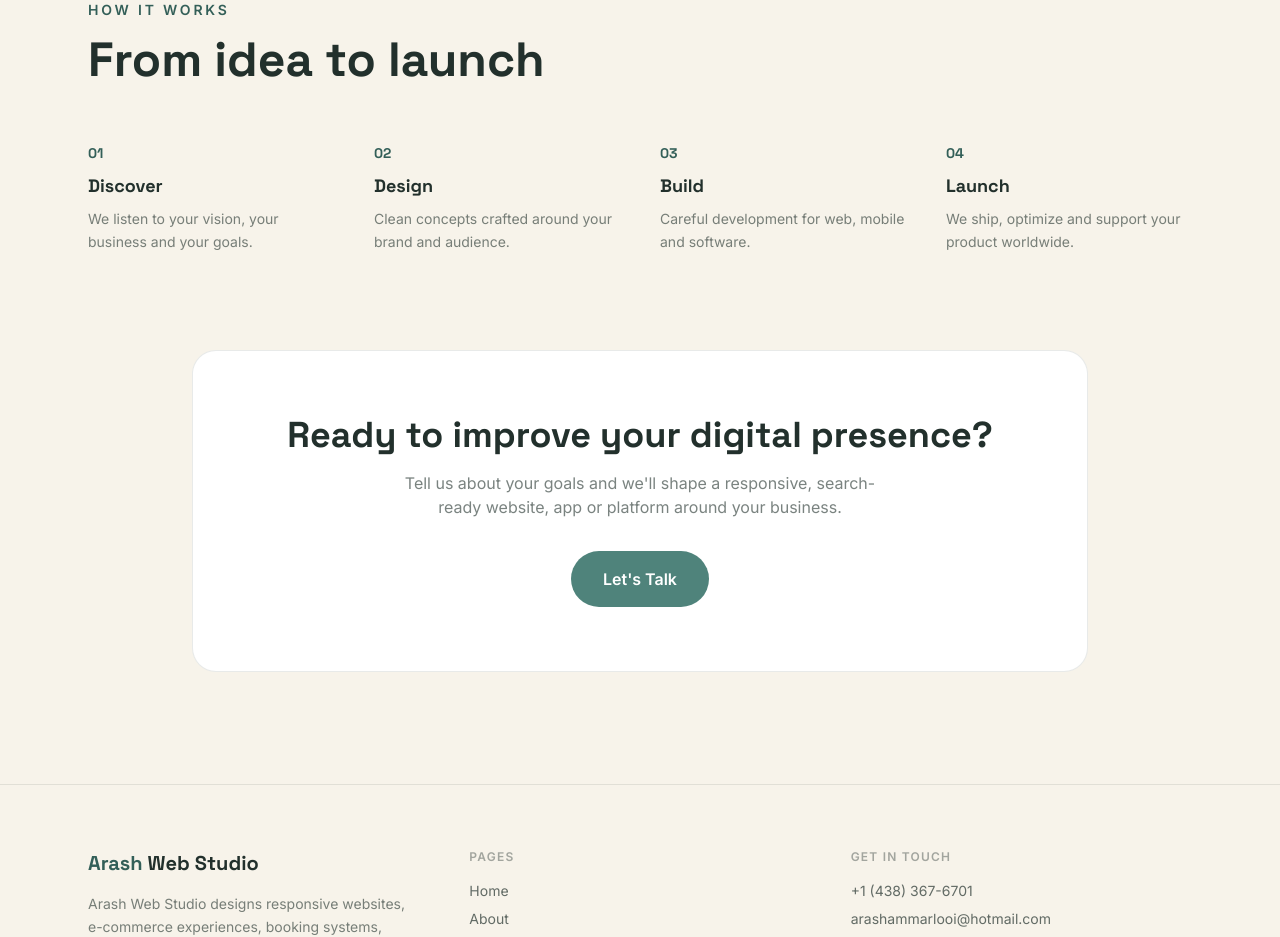
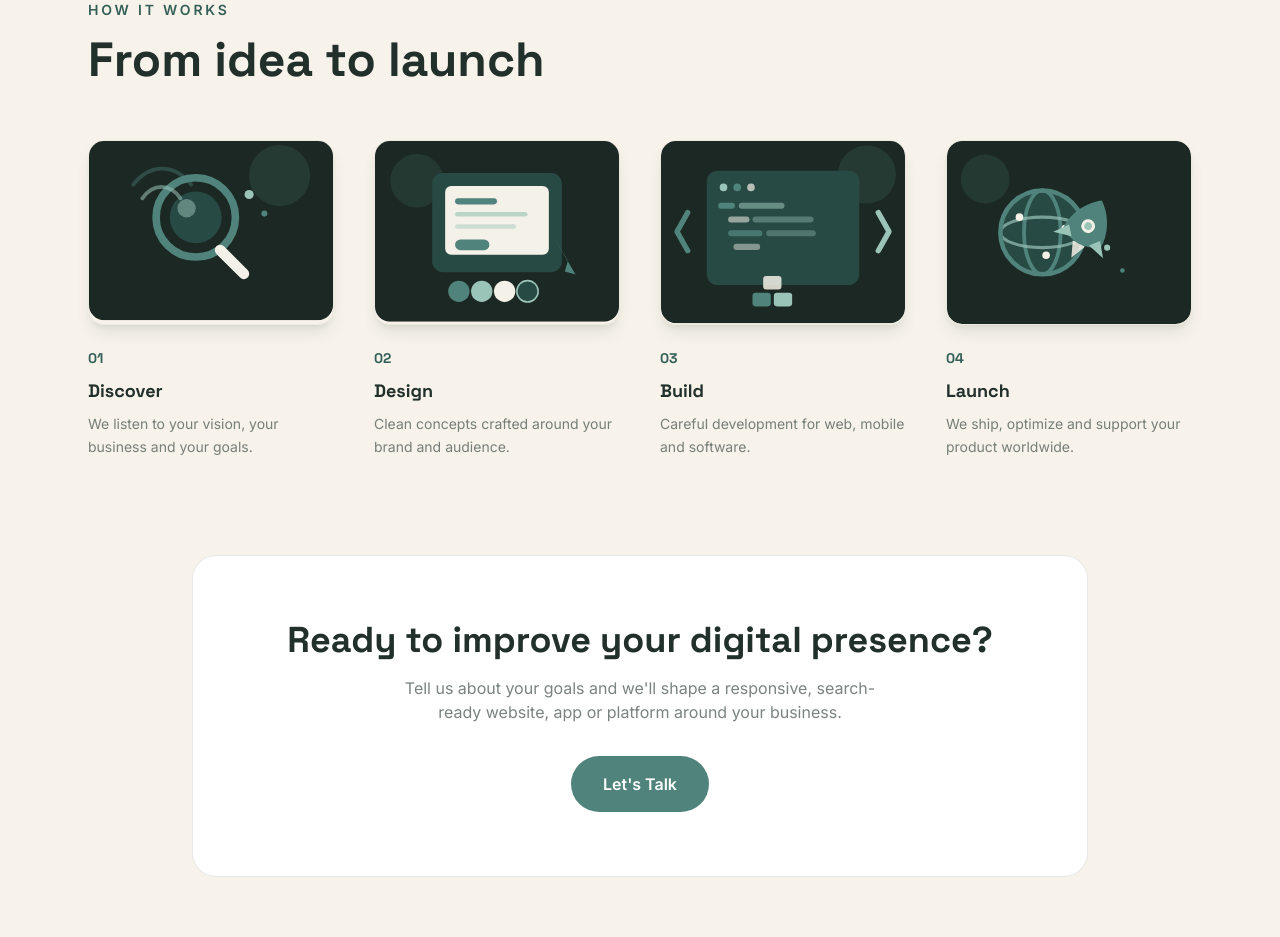
Before and after one commit to ArashAmmarlooi/arashwebstudio, a Next.js app: page / in a window 1280 px wide. Shown: the part 900-1837 px from the top of the page. Built offline with nearby package versions, Linux system fonts and the light colour scheme; no server answers.

Commit message:
Fix localized route type checks

```diff
--- a/app/page.tsx
+++ b/app/page.tsx
@@ -4,6 +4,7 @@ import Link from "next/link";
 import Image from "next/image";
 import { motion } from "framer-motion";
 import Reveal from "@/components/Reveal";
+import { ProcessStepIllustration, processStepKeys } from "@/components/ProcessStepIllustration";
 
 export default function Home() {
   return (
@@ -99,6 +100,7 @@ export default function Home() {
             { n: "04", t: "Launch", d: "We ship, optimize and support your product worldwide." },
           ].map((step, i) => (
             <Reveal key={step.n} delay={i * 0.08}>
+              <ProcessStepIllustration step={processStepKeys[i]} index={i} />
               <span className="accent font-display text-sm font-bold">
                 {step.n}
               </span>
--- a/components/LocalizedHome.tsx
+++ b/components/LocalizedHome.tsx
@@ -4,6 +4,7 @@ import Image from "next/image";
 import Link from "next/link";
 import { motion } from "framer-motion";
 import Reveal from "@/components/Reveal";
+import { ProcessStepIllustration, processStepKeys } from "@/components/ProcessStepIllustration";
 import { localizedPath, type TranslatedLocale } from "@/lib/i18n";
 import { getPageTranslations } from "@/lib/page-translations";
 
@@ -45,6 +46,7 @@ export default function LocalizedHome({ locale }: { locale: TranslatedLocale })
         <div className="mt-14 grid gap-10 md:grid-cols-4">
           {t.steps.map((step, index) => (
             <Reveal key={step.title} delay={index * 0.08}>
+              <ProcessStepIllustration step={processStepKeys[index]} index={index} />
               <span className="accent font-display text-sm font-bold">{String(index + 1).padStart(2, "0")}</span>
               <h3 className="mt-2 font-display text-lg font-bold">{step.title}</h3>
               <p className="mt-2 text-sm leading-relaxed text-inktxt/60 dark:text-creamtxt/60">{step.description}</p>
--- /dev/null
+++ b/components/ProcessStepIllustration.tsx
@@ -0,0 +1,127 @@
+"use client";
+
+import { motion, useReducedMotion } from "framer-motion";
+
+const steps = ["discover", "design", "build", "launch"] as const;
+export type ProcessStepKey = (typeof steps)[number];
+
+function DiscoverArt() {
+  return (
+    <svg viewBox="0 0 320 240" fill="none" xmlns="http://www.w3.org/2000/svg" aria-hidden="true" className="h-full w-full">
+      <rect width="320" height="240" rx="20" fill="#1c2823" />
+      <circle cx="250" cy="50" r="40" fill="#4f837b" fillOpacity="0.2" />
+      <circle cx="140" cy="105" r="52" stroke="#4f837b" strokeWidth="10" />
+      <circle cx="140" cy="105" r="34" fill="#284a45" />
+      <circle cx="128" cy="93" r="12" fill="#9bc4b9" fillOpacity="0.5" />
+      <rect x="172" y="138" width="58" height="14" rx="7" transform="rotate(45 172 138)" fill="#f4f1e8" />
+      <path d="M70 80c14-20 36-20 50 0" stroke="#9bc4b9" strokeWidth="5" strokeLinecap="round" strokeOpacity="0.55" />
+      <path d="M58 62c22-28 54-28 76 0" stroke="#4f837b" strokeWidth="5" strokeLinecap="round" strokeOpacity="0.4" />
+      <circle cx="210" cy="75" r="6" fill="#9bc4b9" />
+      <circle cx="230" cy="100" r="4" fill="#4f837b" />
+    </svg>
+  );
+}
+
+function DesignArt() {
+  return (
+    <svg viewBox="0 0 320 240" fill="none" xmlns="http://www.w3.org/2000/svg" aria-hidden="true" className="h-full w-full">
+      <rect width="320" height="240" rx="20" fill="#1c2823" />
+      <circle cx="55" cy="55" r="35" fill="#4f837b" fillOpacity="0.18" />
+      <rect x="75" y="45" width="170" height="130" rx="14" fill="#284a45" />
+      <rect x="92" y="62" width="136" height="90" rx="8" fill="#f4f1e8" />
+      <rect x="105" y="78" width="55" height="8" rx="4" fill="#4f837b" />
+      <rect x="105" y="96" width="95" height="6" rx="3" fill="#9bc4b9" fillOpacity="0.65" />
+      <rect x="105" y="112" width="80" height="6" rx="3" fill="#9bc4b9" fillOpacity="0.45" />
+      <rect x="105" y="132" width="45" height="14" rx="7" fill="#4f837b" />
+      <circle cx="110" cy="200" r="14" fill="#4f837b" />
+      <circle cx="140" cy="200" r="14" fill="#9bc4b9" />
+      <circle cx="170" cy="200" r="14" fill="#f4f1e8" />
+      <circle cx="200" cy="200" r="14" fill="#284a45" stroke="#9bc4b9" strokeWidth="2" />
+      <path d="M235 130l28 48-14-4 4-14Z" fill="#4f837b" />
+    </svg>
+  );
+}
+
+function BuildArt() {
+  return (
+    <svg viewBox="0 0 320 240" fill="none" xmlns="http://www.w3.org/2000/svg" aria-hidden="true" className="h-full w-full">
+      <rect width="320" height="240" rx="20" fill="#1c2823" />
+      <circle cx="270" cy="45" r="38" fill="#4f837b" fillOpacity="0.2" />
+      <rect x="60" y="40" width="200" height="150" rx="14" fill="#284a45" />
+      <circle cx="82" cy="62" r="5" fill="#9bc4b9" />
+      <circle cx="100" cy="62" r="5" fill="#4f837b" />
+      <circle cx="118" cy="62" r="5" fill="#f4f1e8" fillOpacity="0.7" />
+      <rect x="75" y="82" width="22" height="8" rx="4" fill="#4f837b" />
+      <rect x="102" y="82" width="60" height="8" rx="4" fill="#9bc4b9" fillOpacity="0.55" />
+      <rect x="88" y="100" width="28" height="8" rx="4" fill="#f4f1e8" fillOpacity="0.55" />
+      <rect x="120" y="100" width="80" height="8" rx="4" fill="#9bc4b9" fillOpacity="0.4" />
+      <rect x="88" y="118" width="45" height="8" rx="4" fill="#4f837b" fillOpacity="0.8" />
+      <rect x="138" y="118" width="65" height="8" rx="4" fill="#9bc4b9" fillOpacity="0.35" />
+      <rect x="95" y="136" width="35" height="8" rx="4" fill="#f4f1e8" fillOpacity="0.45" />
+      <path d="M35 95l-14 25 14 25" stroke="#4f837b" strokeWidth="7" strokeLinecap="round" strokeLinejoin="round" />
+      <path d="M285 95l14 25-14 25" stroke="#9bc4b9" strokeWidth="7" strokeLinecap="round" strokeLinejoin="round" />
+      <rect x="120" y="200" width="24" height="18" rx="4" fill="#4f837b" />
+      <rect x="148" y="200" width="24" height="18" rx="4" fill="#9bc4b9" />
+      <rect x="134" y="178" width="24" height="18" rx="4" fill="#f4f1e8" fillOpacity="0.85" />
+    </svg>
+  );
+}
+
+function LaunchArt() {
+  return (
+    <svg viewBox="0 0 320 240" fill="none" xmlns="http://www.w3.org/2000/svg" aria-hidden="true" className="h-full w-full">
+      <rect width="320" height="240" rx="20" fill="#1c2823" />
+      <circle cx="50" cy="50" r="32" fill="#4f837b" fillOpacity="0.18" />
+      <circle cx="125" cy="120" r="55" fill="#284a45" />
+      <ellipse cx="125" cy="120" rx="24" ry="55" stroke="#4f837b" strokeWidth="5" />
+      <ellipse cx="125" cy="120" rx="55" ry="20" stroke="#9bc4b9" strokeWidth="4" strokeOpacity="0.7" />
+      <circle cx="125" cy="120" r="55" stroke="#4f837b" strokeWidth="6" />
+      <circle cx="95" cy="100" r="5" fill="#f4f1e8" />
+      <circle cx="155" cy="115" r="5" fill="#f4f1e8" />
+      <circle cx="130" cy="150" r="5" fill="#f4f1e8" />
+      <g transform="translate(190 60) rotate(28)">
+        <path d="M20 10c0 0 28 18 28 55 0 0-10 9-28 9S-8 65-8 65C-8 28 20 10 20 10Z" fill="#4f837b" />
+        <circle cx="20" cy="48" r="9" fill="#f4f1e8" />
+        <circle cx="20" cy="48" r="5" fill="#9bc4b9" />
+        <path d="M-3 58l-14 18 24-6Z" fill="#9bc4b9" />
+        <path d="M43 58l14 18-24-6Z" fill="#9bc4b9" />
+        <path d="M11 74l9 21 9-21Z" fill="#f4f1e8" fillOpacity="0.85" />
+      </g>
+      <circle cx="210" cy="140" r="4" fill="#9bc4b9" />
+      <circle cx="230" cy="170" r="3" fill="#4f837b" />
+    </svg>
+  );
+}
+
+const artByStep: Record<ProcessStepKey, () => JSX.Element> = {
+  discover: DiscoverArt,
+  design: DesignArt,
+  build: BuildArt,
+  launch: LaunchArt,
+};
+
+export function ProcessStepIllustration({ step, index }: { step: ProcessStepKey; index: number }) {
+  const Art = artByStep[step];
+  const reduceMotion = useReducedMotion();
+
+  return (
+    <motion.div
+      initial={{ opacity: 0, y: 24, scale: 0.92 }}
+      whileInView={{ opacity: 1, y: 0, scale: 1 }}
+      viewport={{ once: true, margin: "-40px" }}
+      transition={{ delay: index * 0.1, duration: 0.7, ease: [0.21, 0.65, 0.35, 1] }}
+      whileHover={reduceMotion ? undefined : { y: -6, scale: 1.02 }}
+      className="group mb-5 overflow-hidden rounded-2xl border border-inktxt/5 shadow-lg shadow-inktxt/10 transition-shadow duration-500 hover:shadow-xl hover:shadow-teal/20 dark:border-white/10 dark:shadow-black/30 dark:hover:shadow-teal/10"
+    >
+      <motion.div
+        animate={reduceMotion ? undefined : { y: [0, -5, 0] }}
+        transition={{ duration: 4.5, repeat: Infinity, ease: "easeInOut", delay: index * 0.4 }}
+        className="aspect-[4/3] w-full"
+      >
+        <Art />
+      </motion.div>
+    </motion.div>
+  );
+}
+
+export const processStepKeys = steps;
```
